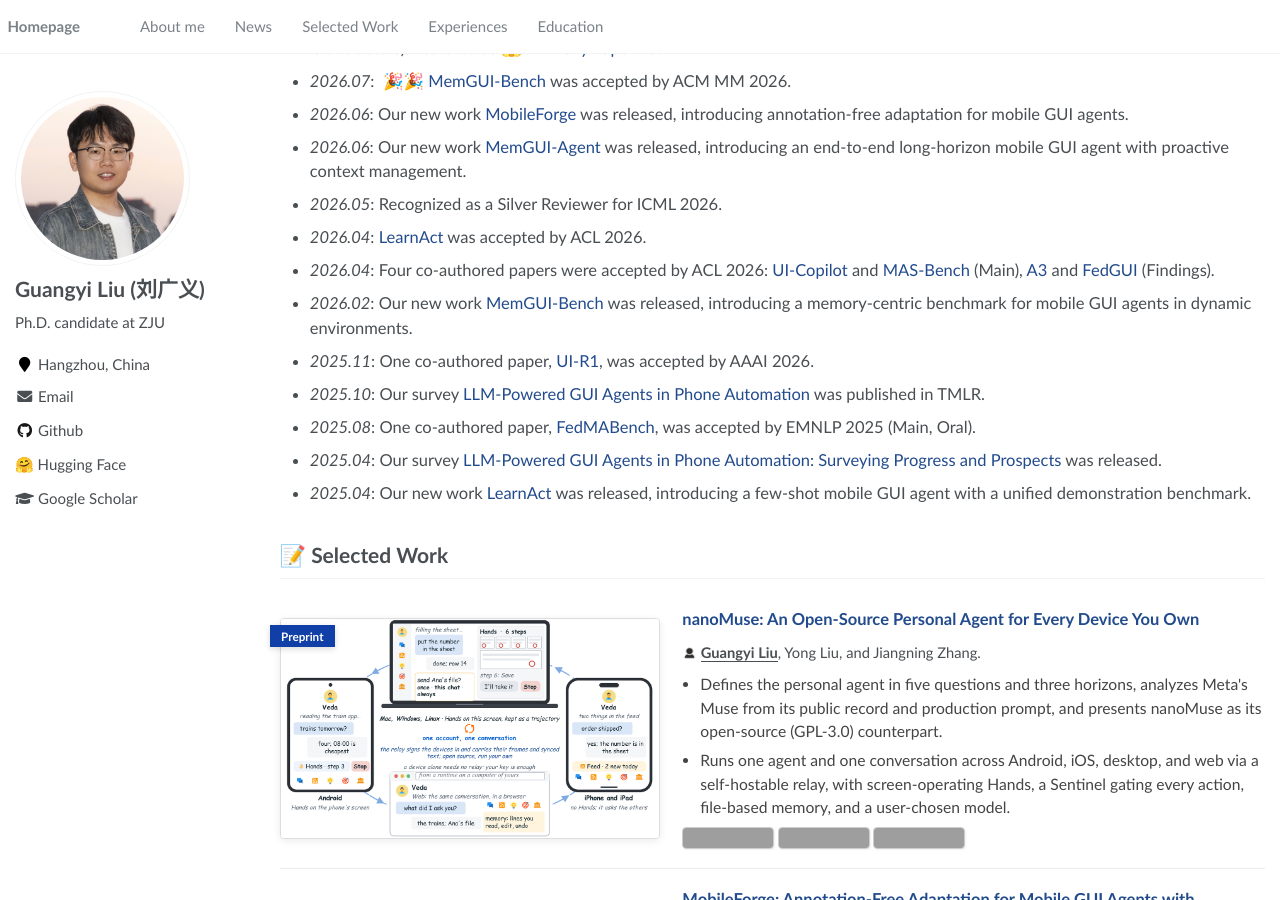
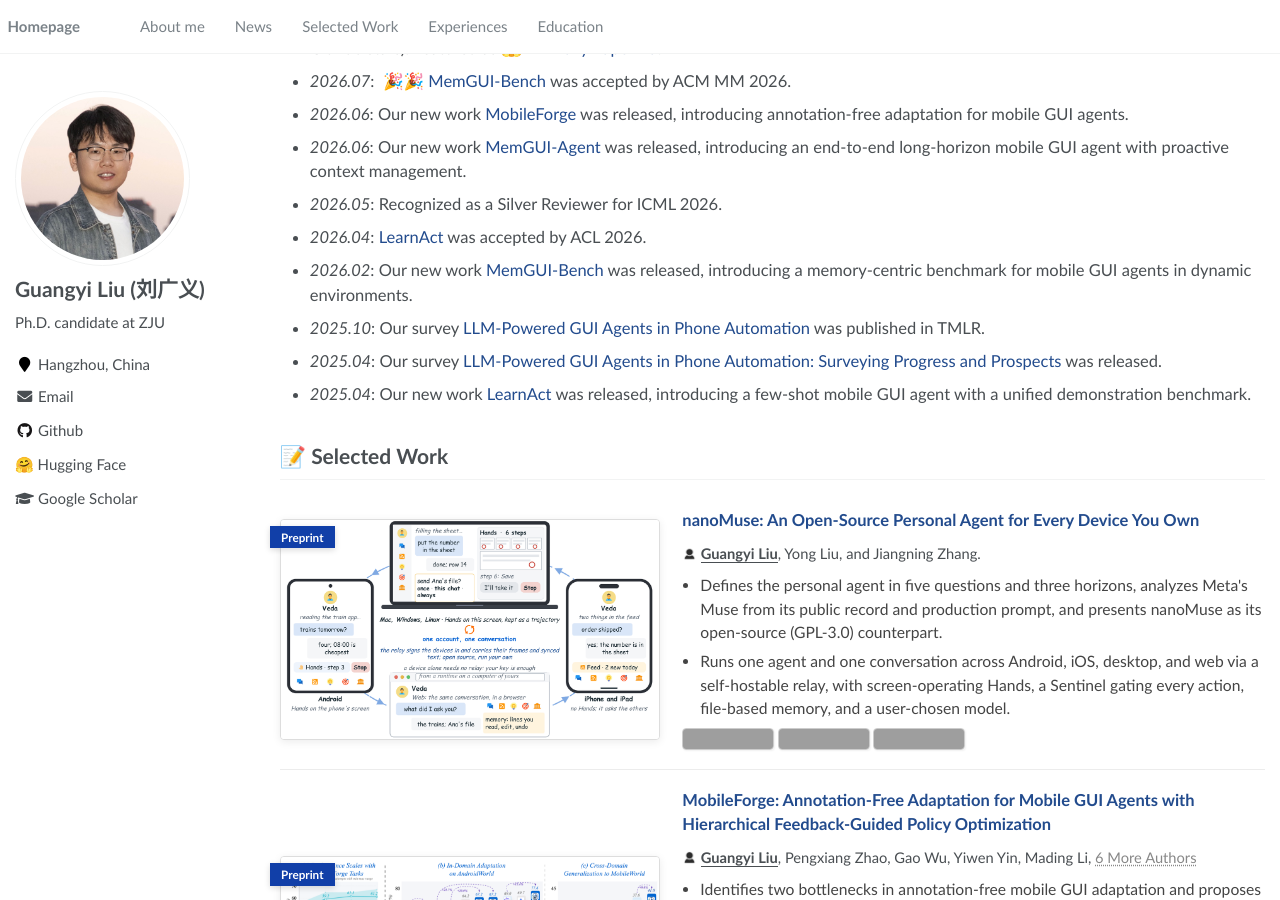
Before and after one commit to lgy0404/lgy0404.github.io, a Jekyll site: the page built from _pages/about.md, in a window 1280 px wide and 900 px high, scrolled down 323 px. Built offline with Jekyll 4.4.1, drawn with Linux system fonts in a browser that asks for light colours; comment, search, counter and statistics services are not loaded; grey boxes are pictures that could not be loaded.

Commit message:
docs: drop co-authored papers from news
Co-authored-by: Cursor <cursoragent@cursor.com>

```diff
--- a/_pages/about.md
+++ b/_pages/about.md
@@ -190,11 +190,8 @@ I am a Ph.D. candidate in the Department of Control Science and Engineering at Z
 - *2026.06*: Our new work [MemGUI-Agent](https://memgui-agent.github.io/) was released, introducing an end-to-end long-horizon mobile GUI agent with proactive context management.
 - *2026.05*: Recognized as a Silver Reviewer for ICML 2026.
 - *2026.04*: [LearnAct](https://lgy0404.github.io/LearnAct/) was accepted by ACL 2026.
-- *2026.04*: Four co-authored papers were accepted by ACL 2026: [UI-Copilot](https://arxiv.org/abs/2604.13822) and [MAS-Bench](https://arxiv.org/abs/2509.06477) (Main), [A3](https://openreview.net/forum?id=zE2tVigoub) and [FedGUI](https://arxiv.org/abs/2604.14956) (Findings).
 - *2026.02*: Our new work [MemGUI-Bench](https://lgy0404.github.io/MemGUI-Bench/) was released, introducing a memory-centric benchmark for mobile GUI agents in dynamic environments.
-- *2025.11*: One co-authored paper, [UI-R1](https://ojs.aaai.org/index.php/AAAI/article/view/38816), was accepted by AAAI 2026.
 - *2025.10*: Our survey [LLM-Powered GUI Agents in Phone Automation](https://arxiv.org/abs/2504.19838) was published in TMLR.
-- *2025.08*: One co-authored paper, [FedMABench](https://aclanthology.org/2025.emnlp-main.1341/), was accepted by EMNLP 2025 (Main, Oral).
 - *2025.04*: Our survey [LLM-Powered GUI Agents in Phone Automation: Surveying Progress and Prospects](https://arxiv.org/abs/2504.19838) was released.
 - *2025.04*: Our new work [LearnAct](https://arxiv.org/abs/2504.13805) was released, introducing a few-shot mobile GUI agent with a unified demonstration benchmark.
 
```
